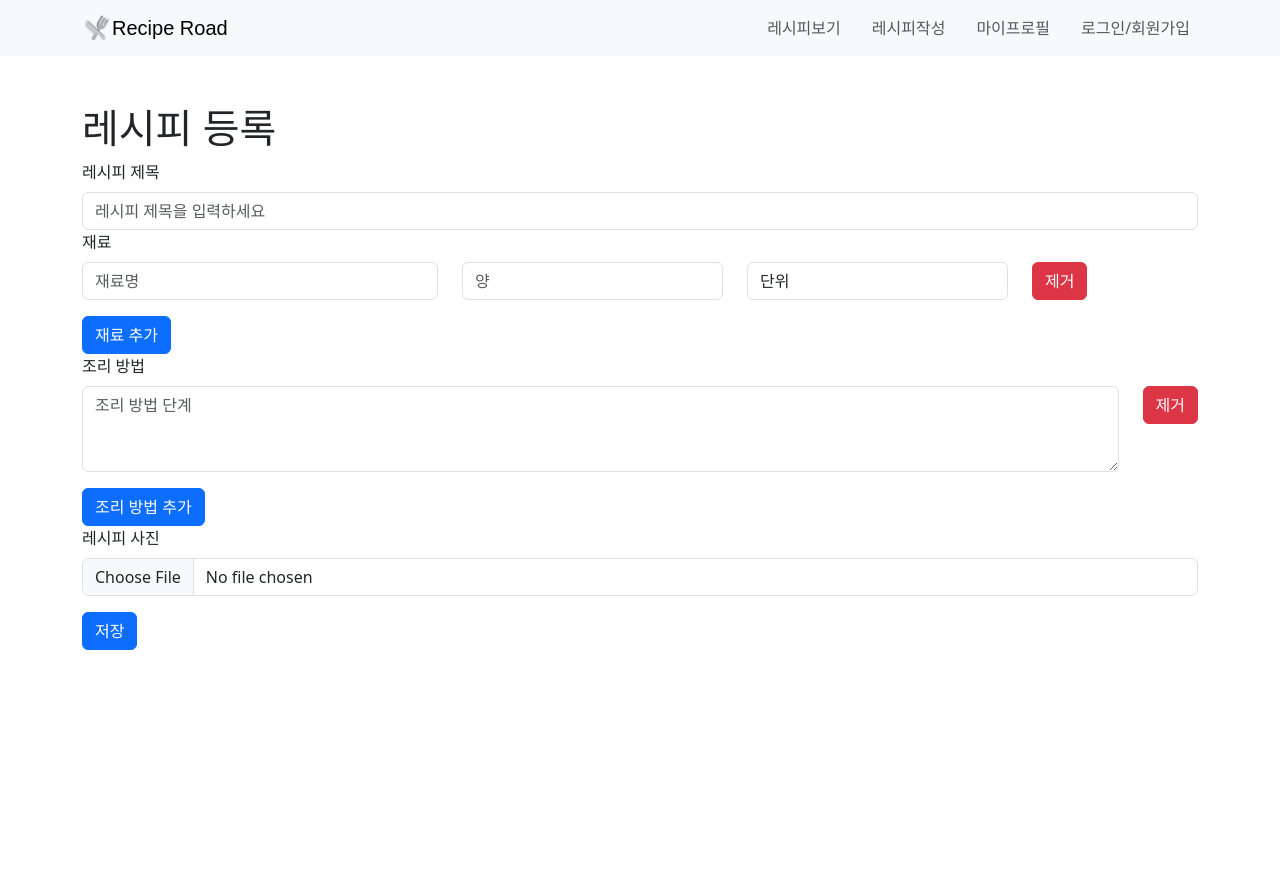
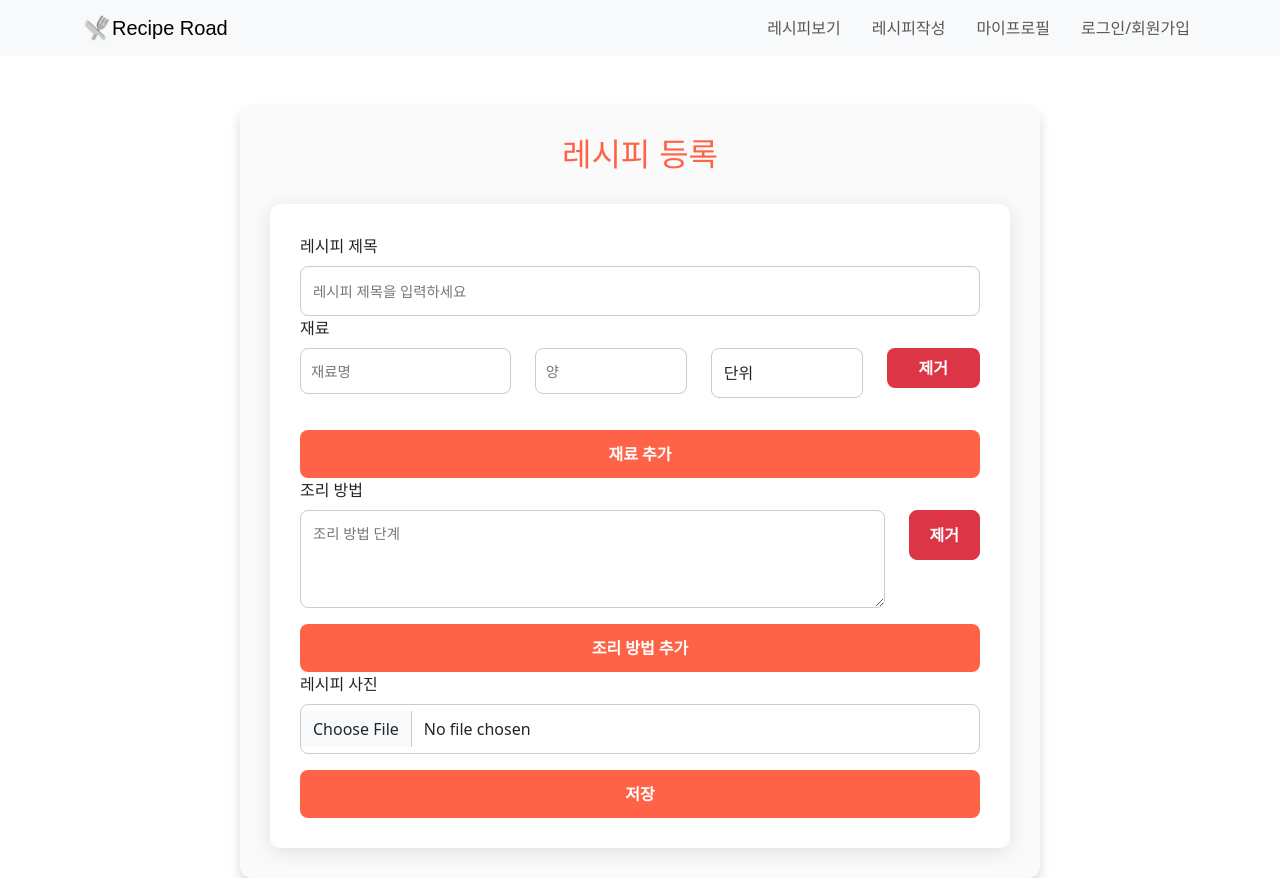
Before and after one commit to weon18/zzaYo-front, a React (Create React App) app: page /recipe-write in a window 1280 px wide. Before the commit the page ends 800 px from the top, so only its background shows below. Built offline with nearby package versions, Linux system fonts and the light colour scheme.

Commit message:
seventh commit

```diff
--- /dev/null
+++ b/src/css/RecipeWrite.css
@@ -0,0 +1,138 @@
+/* RecipeWrite css */
+.recipe-register-title {
+  font-family: "Poppins", sans-serif;
+  font-size: 36px;
+  font-weight: 700;
+  color: #f48c42;
+  text-align: center;
+  text-shadow: 2px 2px 5px rgba(0, 0, 0, 0.1);
+  margin-bottom: 20px;
+}
+
+.recipe-write-container {
+  margin-top: 50px;
+  background-color: #fafafa;
+  border-radius: 12px;
+  box-shadow: 0 6px 12px rgba(0, 0, 0, 0.15);
+  padding: 30px;
+  max-width: 800px;
+  margin-left: auto;
+  margin-right: auto;
+}
+
+.recipe-write-container h1 {
+  text-align: center;
+  color: #ff6347;
+  font-family: "Arial", sans-serif;
+  margin-bottom: 30px;
+  font-size: 2rem;
+}
+
+.recipe-write-form {
+  background-color: white;
+  padding: 30px;
+  border-radius: 10px;
+  box-shadow: 0 4px 20px rgba(0, 0, 0, 0.1);
+}
+
+.recipe-write-form .form-group {
+  margin-bottom: 25px;
+}
+
+.recipe-write-form .form-group label {
+  font-weight: bold;
+  color: #333;
+  font-size: 1rem;
+}
+
+.recipe-write-form .form-control {
+  border-radius: 8px;
+  padding: 12px;
+  border: 1px solid #ccc;
+  transition: border 0.3s ease-in-out;
+}
+
+.recipe-write-form .form-control:focus {
+  border-color: #ff6347;
+  box-shadow: 0 0 8px rgba(255, 99, 71, 0.5);
+}
+
+.recipe-write-form button {
+  border-radius: 8px;
+  padding: 12px 20px;
+  font-weight: bold;
+  font-size: 1rem;
+  width: 100%;
+}
+
+.recipe-write-form .ingredient-row {
+  margin-bottom: 20px;
+}
+
+.recipe-write-form .ingredient-row .form-control {
+  margin-bottom: 12px;
+}
+
+.recipe-write-form .ingredient-row .btn-danger {
+  background-color: #dc3545;
+  border: none;
+  padding: 8px 16px;
+  font-size: 1rem;
+  transition: background-color 0.3s ease;
+}
+
+.recipe-write-form .ingredient-row .btn-danger:hover {
+  background-color: #c82333;
+}
+
+.recipe-write-form .btn-primary {
+  background-color: #ff6347;
+  border: none;
+  font-size: 1rem;
+  padding: 12px;
+  font-weight: bold;
+}
+
+.recipe-write-form .btn-primary:hover {
+  background-color: #e55347;
+}
+
+.recipe-write-form .form-control::placeholder {
+  color: #777;
+  font-size: 0.9rem;
+}
+
+.recipe-write-form .ingredient-row input[type="text"] {
+  padding: 10px;
+  font-size: 1rem;
+}
+
+.recipe-write-form .btn-primary,
+.recipe-write-form .btn-danger {
+  transition: transform 0.3s ease-in-out;
+}
+
+.recipe-write-form .btn-primary:hover,
+.recipe-write-form .btn-danger:hover {
+  transform: scale(1.05);
+}
+
+@media (max-width: 768px) {
+  .recipe-write-container {
+    margin-top: 20px;
+    padding: 20px;
+  }
+
+  .recipe-write-form {
+    padding: 20px;
+  }
+
+  .recipe-write-form .form-control {
+    padding: 10px;
+  }
+
+  .recipe-write-form button {
+    font-size: 1.1rem;
+    padding: 10px;
+  }
+}
--- a/src/page/RecipeWrite.js
+++ b/src/page/RecipeWrite.js
@@ -1,6 +1,7 @@
 import React, { useState } from "react";
 import { Form, Button, Row, Col } from "react-bootstrap";
 import axios from "axios";
+import "../css/RecipeWrite.css";
 
 const RecipeWrite = () => {
   const [title, setTitle] = useState("");
@@ -64,9 +65,9 @@ const RecipeWrite = () => {
   };
 
   return (
-    <div className="container mt-5">
-      <h1>레시피 등록</h1>
-      <Form onSubmit={handleSubmit}>
+    <div className="recipe-write-container">
+      <h1 className="recipe-title">레시피 등록</h1>
+      <Form onSubmit={handleSubmit} className="recipe-write-form">
         <Form.Group controlId="recipeTitle">
           <Form.Label>레시피 제목</Form.Label>
           <Form.Control
@@ -81,7 +82,7 @@ const RecipeWrite = () => {
         <Form.Group>
           <Form.Label>재료</Form.Label>
           {ingredients.map((ingredient, index) => (
-            <Row key={index} className="mb-3">
+            <Row key={index} className="ingredient-row">
               <Col sm={4}>
                 <Form.Control
                   type="text"
```
